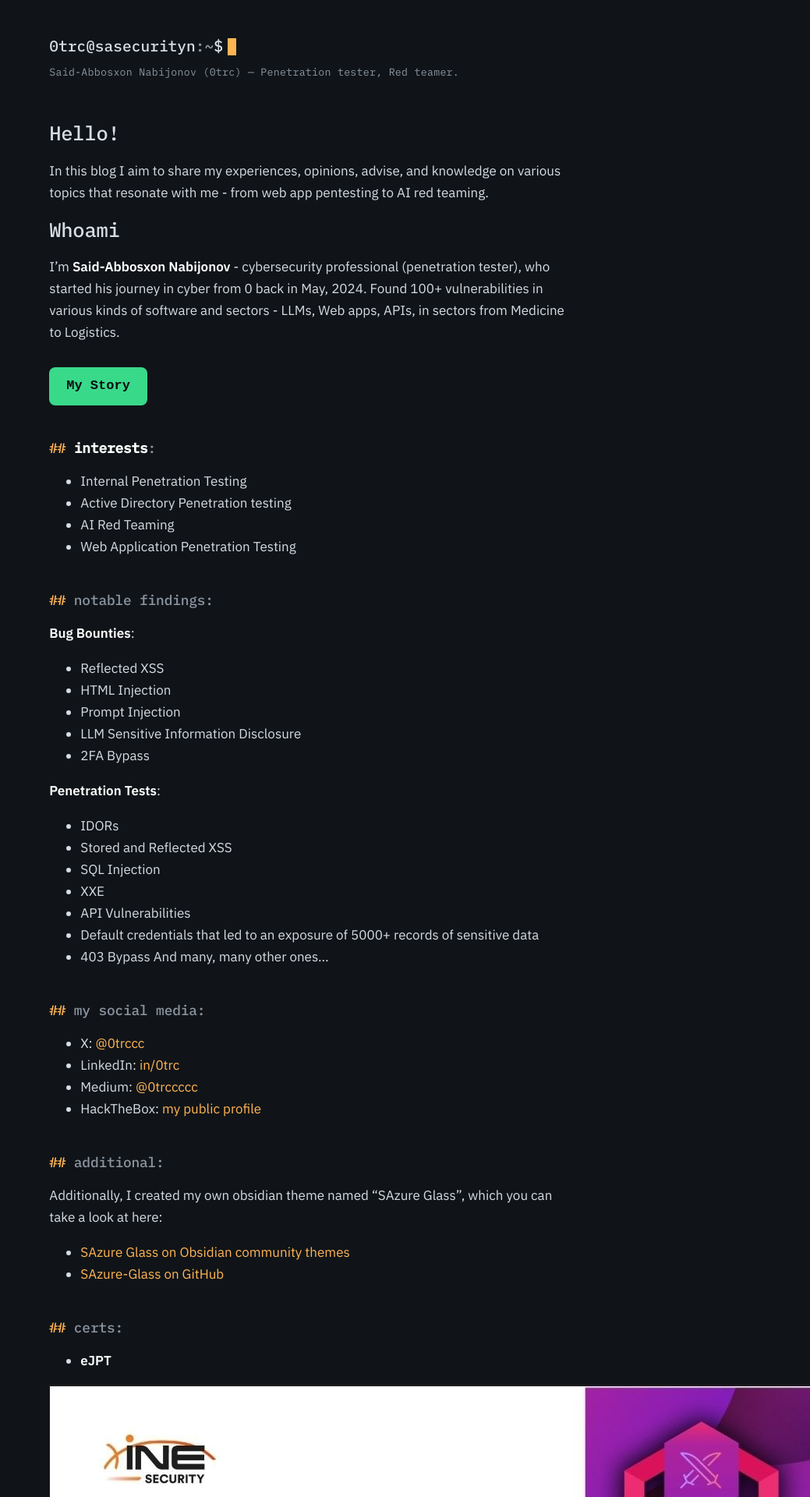
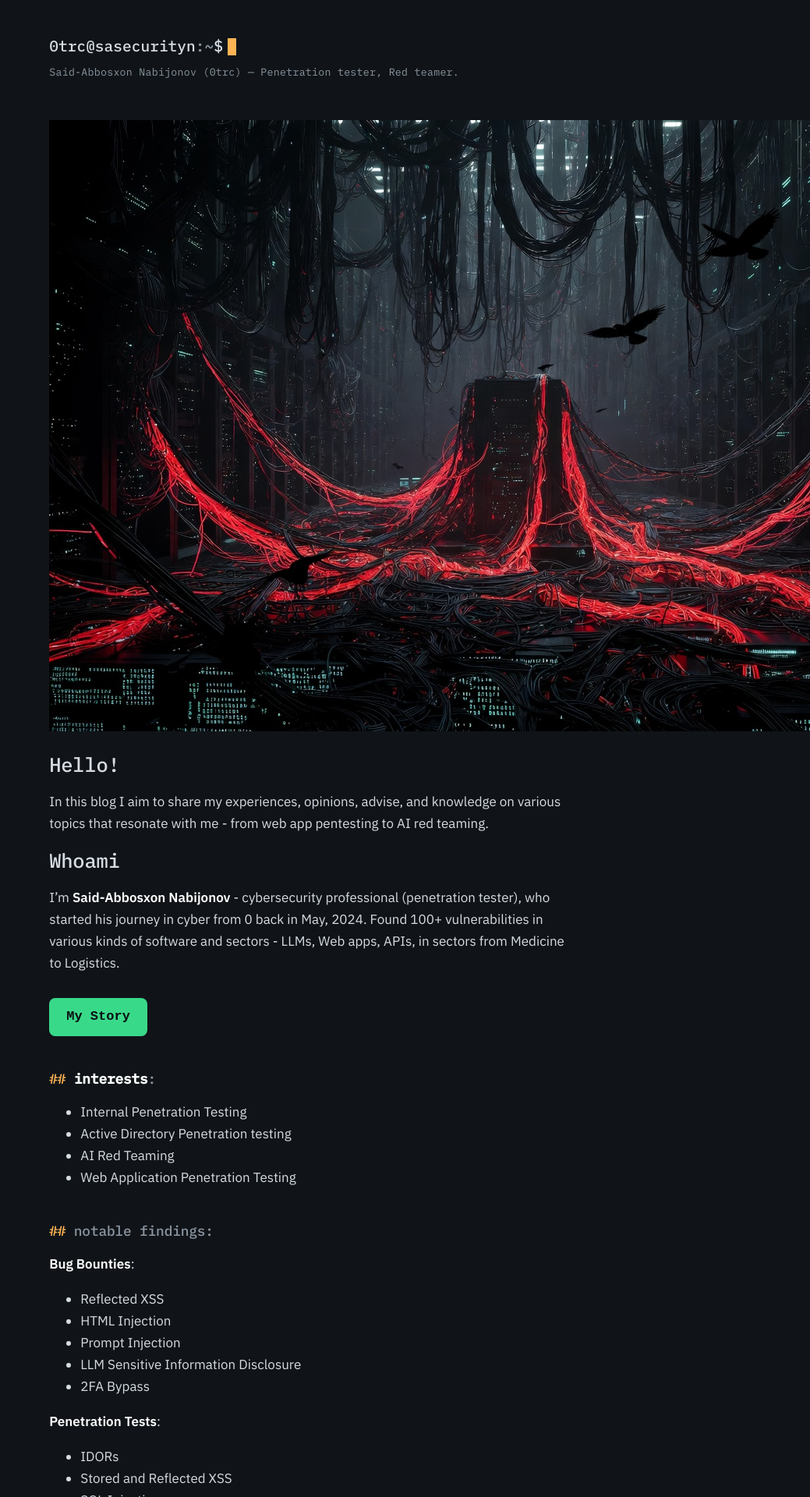
Before and after one commit to SAsecurityN/sasecurityn.github.io, a Jekyll site: the page built from index.md, in a window 1280 px wide. Shown: the top 1920 px of the page at 78% size, without its empty margins (241-1280 px from the left). Built offline with Jekyll 4.4.1, drawn with Linux system fonts in a browser that asks for light colours; our own code applies the rules of GitHub Pages for plain Markdown files.

Commit message:
Add image to index.md
Added an image to the index page.

```diff
--- a/index.md
+++ b/index.md
@@ -1,6 +1,8 @@
 ---
 layout: default
 ---
+
+![](/assets/img/image.jpg)
 
 # Hello!
 In this blog I aim to share my experiences, opinions, advise, and knowledge on various topics that resonate with me - from web app pentesting to AI red teaming.
```
